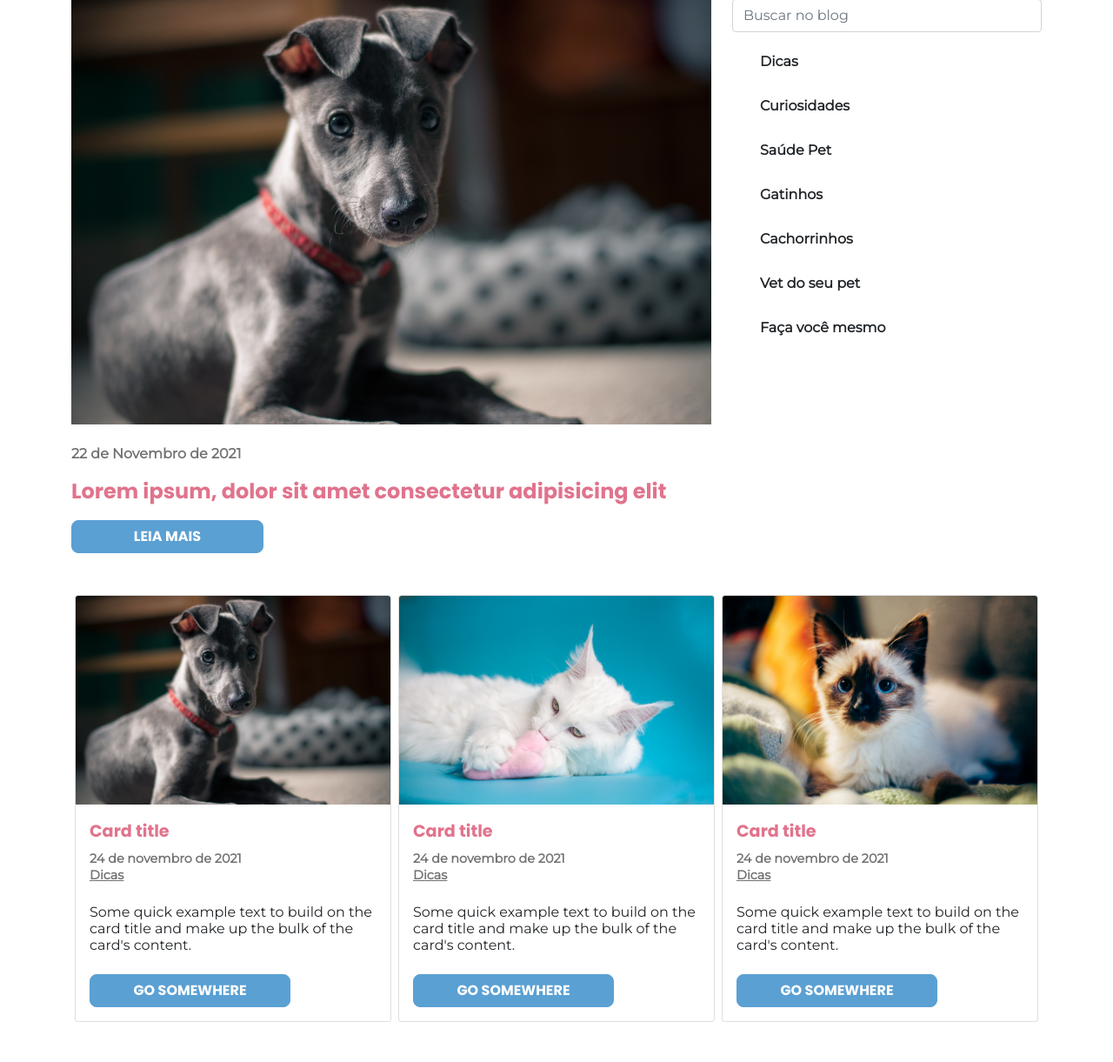
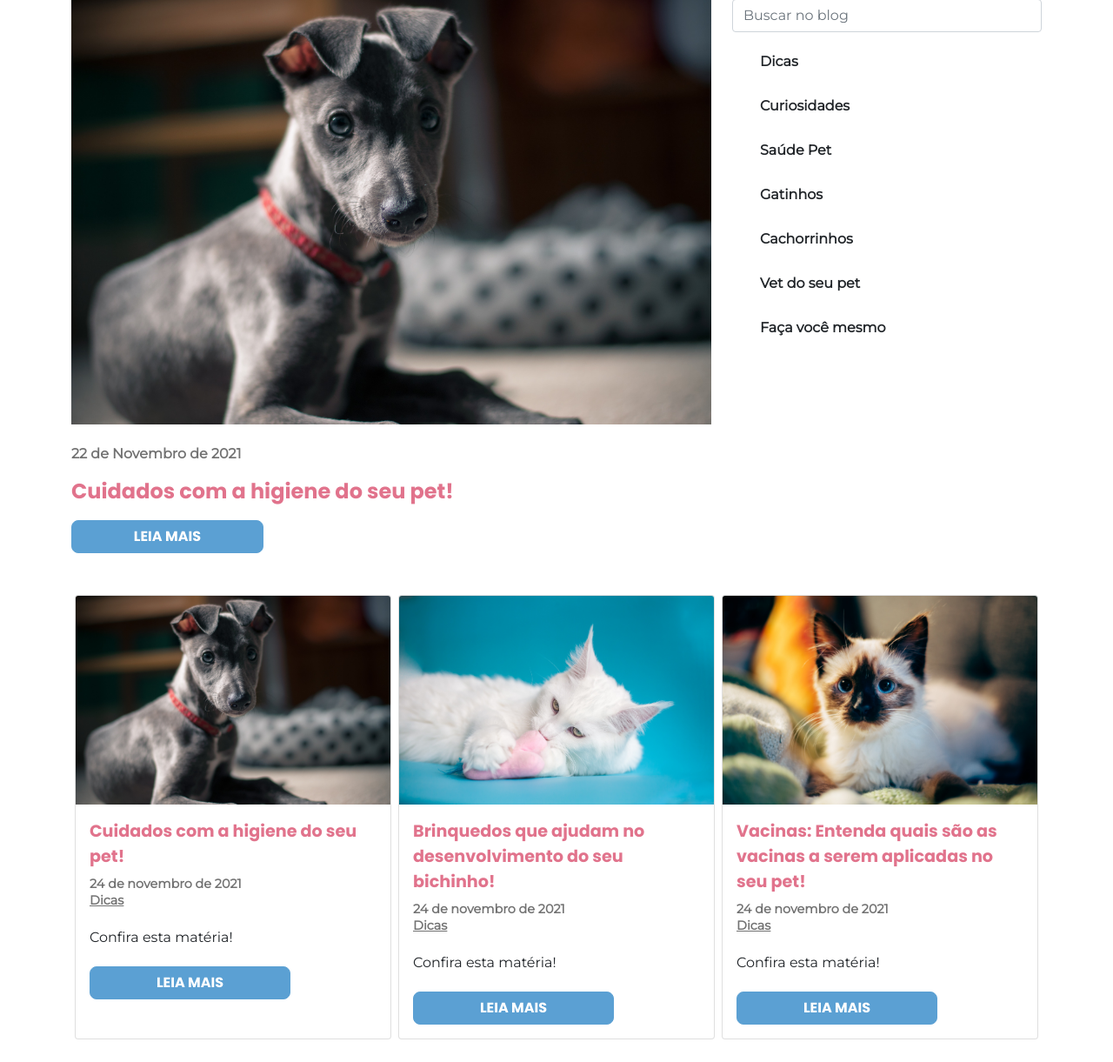
Before and after one commit to brunapontesp/adotepatinhas, a PHP site: page /blog.php in a window 1280 px wide. Shown: the part 893-2114 px from the top of the page at 87% size. Run offline with PHP 8.4, Linux system fonts and the light colour scheme; some libraries are stand-ins or nearby versions.

Commit message:
finalização

```diff
--- a/components/banner-single.php
+++ b/components/banner-single.php
@@ -5,8 +5,8 @@
             <div class="banner d-flex justify-content-center align-items-center">
                 <img src="assets/img/blog1.jpg" alt="" class="img-fluid">
                 <div class="overlay position-absolute text-center">
-                    <h6 class="mb-4 data">22 DE NOVEMBRO | CATEGORIA</h6>
-                    <h2>Lorem ipsum, dolor sit amet consectetur adipisicing elit</h2>
+                    <h6 class="mb-4 data">22 DE NOVEMBRO | DICAS</h6>
+                    <h2>Cuidados com a higiene do seu pet!</h2>
                 </div>
             </div>
 
--- a/components/modulo-7.php
+++ b/components/modulo-7.php
@@ -7,7 +7,7 @@
                     22 de Novembro de 2021
                 </div>
                 <div class="titulo-post my-3">
-                    Lorem ipsum, dolor sit amet consectetur adipisicing elit
+                Cuidados com a higiene do seu pet!
                 </div>
                 <a href="single.php" class="btn">
                     Leia mais
--- a/components/modulo-8.php
+++ b/components/modulo-8.php
@@ -5,45 +5,39 @@
                 <div class="card col mx-1">
                     <img src="assets/img/blog1.jpg" class="card-img-top img-fluid">
                     <div class="card-body">
-                        <h5 class="card-title">Card title</h5>
+                        <h5 class="card-title">Cuidados com a higiene do seu pet!</h5>
                         <span class="meta">
                             <p>24 de novembro de 2021</p>
                             <a href="http://">Dicas</a>
                         </span>
-                        <p class="card-text my-4">Some quick example text to build on the card title and make up the
-                            bulk of
-                            the card's content.</p>
-                        <a href="#" class="btn btn-primary" data-bs-toggle="modal" data-bs-target="#exampleModal">Go somewhere</a>
+                        <p class="card-text my-4">Confira esta matéria!</p>
+                        <a href="#" class="btn btn-primary" data-bs-toggle="modal" data-bs-target="#exampleModal">Leia mais</a>
                     </div>
                 </div>
 
                 <div class="card col mx-1">
                     <img src="assets/img/blog2.jpg" class="card-img-top img-fluid">
                     <div class="card-body">
-                        <h5 class="card-title">Card title</h5>
+                        <h5 class="card-title">Brinquedos que ajudam no desenvolvimento do seu bichinho!</h5>
                         <span class="meta">
                             <p>24 de novembro de 2021</p>
                             <a href="http://">Dicas</a>
                         </span>
-                        <p class="card-text my-4">Some quick example text to build on the card title and make up the
-                            bulk of
-                            the card's content.</p>
-                        <a href="#" class="btn btn-primary" data-bs-toggle="modal" data-bs-target="#exampleModal">Go somewhere</a>
+                        <p class="card-text my-4">Confira esta matéria!</p>
+                        <a href="#" class="btn btn-primary" data-bs-toggle="modal" data-bs-target="#exampleModal">Leia mais</a>
                     </div>
                 </div>
 
                 <div class="card col mx-1">
                     <img src="assets/img/blog3.jpg" class="card-img-top img-fluid">
                     <div class="card-body">
-                        <h5 class="card-title">Card title</h5>
+                        <h5 class="card-title">Vacinas: Entenda quais são as vacinas a serem aplicadas no seu pet!</h5>
                         <span class="meta">
                             <p>24 de novembro de 2021</p>
                             <a href="http://">Dicas</a>
                         </span>
-                        <p class="card-text my-4">Some quick example text to build on the card title and make up the
-                            bulk of
-                            the card's content.</p>
-                        <a href="#" class="btn btn-primary" data-bs-toggle="modal" data-bs-target="#exampleModal">Go somewhere</a>
+                        <p class="card-text my-4">Confira esta matéria!</p>
+                        <a href="#" class="btn btn-primary" data-bs-toggle="modal" data-bs-target="#exampleModal">Leia mais</a>
                     </div>
                 </div>
 
@@ -53,45 +47,39 @@
                 <div class="card col mx-1">
                     <img src="assets/img/blog4.jpg" class="card-img-top img-fluid">
                     <div class="card-body">
-                        <h5 class="card-title">Card title</h5>
+                        <h5 class="card-title">Pets idosos: Cuidados especiais</h5>
                         <span class="meta">
                             <p>24 de novembro de 2021</p>
                             <a href="http://">Dicas</a>
                         </span>
-                        <p class="card-text my-4">Some quick example text to build on the card title and make up the
-                            bulk of
-                            the card's content.</p>
-                        <a href="#" class="btn btn-primary" data-bs-toggle="modal" data-bs-target="#exampleModal">Go somewhere</a>
+                        <p class="card-text my-4">Confira esta matéria!</p>
+                        <a href="#" class="btn btn-primary" data-bs-toggle="modal" data-bs-target="#exampleModal">Leia mais</a>
                     </div>
                 </div>
 
                 <div class="card col mx-1">
                     <img src="assets/img/blog5.jpg" class="card-img-top img-fluid">
                     <div class="card-body">
-                        <h5 class="card-title">Card title</h5>
+                        <h5 class="card-title">Cães e gatos: saiba como introduzir um novo pet à família</h5>
                         <span class="meta">
                             <p>24 de novembro de 2021</p>
                             <a href="http://">Dicas</a>
                         </span>
-                        <p class="card-text my-4">Some quick example text to build on the card title and make up the
-                            bulk of
-                            the card's content.</p>
-                        <a href="#" class="btn btn-primary" data-bs-toggle="modal" data-bs-target="#exampleModal">Go somewhere</a>
+                        <p class="card-text my-4">Confira esta matéria!</p>
+                        <a href="#" class="btn btn-primary" data-bs-toggle="modal" data-bs-target="#exampleModal">Leia mais</a>
                     </div>
                 </div>
 
                 <div class="card col mx-1">
                     <img src="assets/img/blog6.jpg" class="card-img-top img-fluid">
                     <div class="card-body">
-                        <h5 class="card-title">Card title</h5>
+                        <h5 class="card-title">Como criar cachorro ou gato em apartamento? Confira as dicas</h5>
                         <span class="meta">
                             <p>24 de novembro de 2021</p>
                             <a href="http://">Dicas</a>
                         </span>
-                        <p class="card-text my-4">Some quick example text to build on the card title and make up the
-                            bulk of
-                            the card's content.</p>
-                        <a href="#" class="btn btn-primary" data-bs-toggle="modal" data-bs-target="#exampleModal">Go somewhere</a>
+                        <p class="card-text my-4">Confira esta matéria!</p>
+                        <a href="#" class="btn btn-primary" data-bs-toggle="modal" data-bs-target="#exampleModal">Leia mais</a>
                     </div>
                 </div>
 
```
Also changed, not shown: components/modulo-1.php (+5 -7 lines), components/modulo-2.php (+9 -15 lines).
